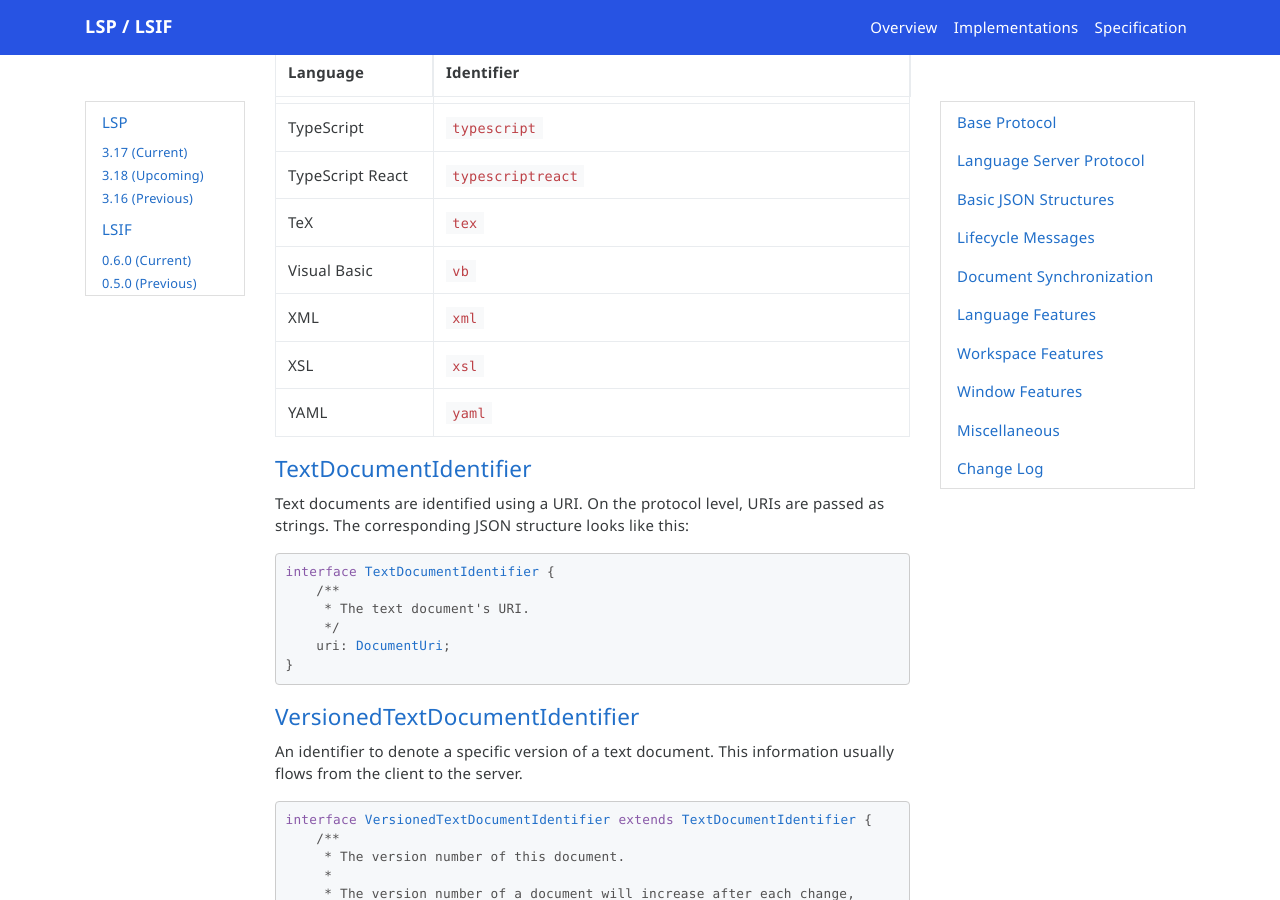
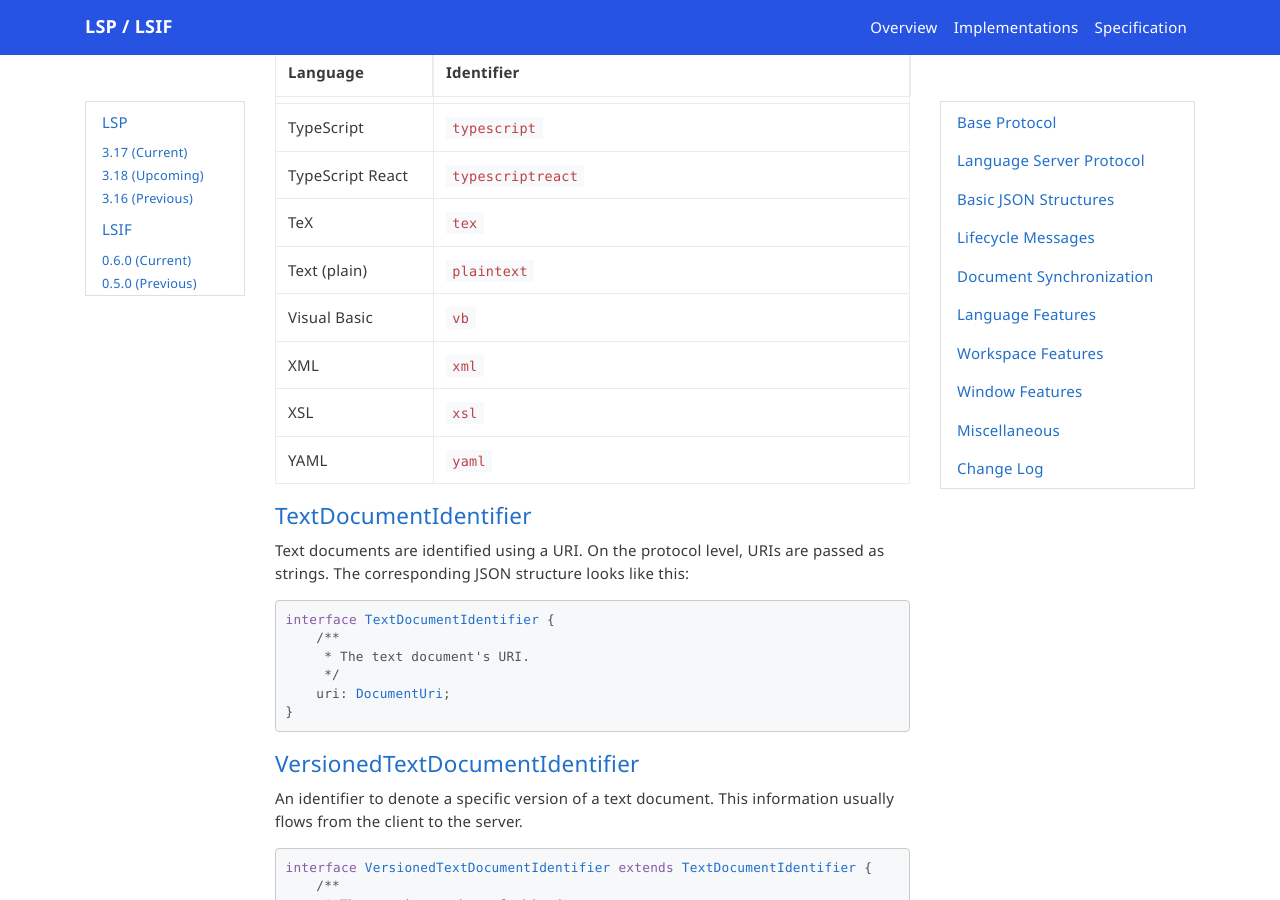
Before and after one commit to microsoft/language-server-protocol, a Jekyll site: the page built from _specifications/lsp/3.18/specification.md, in a window 1280 px wide and 900 px high, scrolled down 17558 px. Built offline with Jekyll 4.4.1, drawn with Linux system fonts in a browser that asks for light colours; nearby versions of some CDN libraries; emoji names are drawn with the system emoji font; comment, search, counter and statistics services are not loaded.

Commit message:
Add plaintext language id. (#1577)

```diff
--- a/_specifications/lsp/3.18/types/textDocumentItem.md
+++ b/_specifications/lsp/3.18/types/textDocumentItem.md
@@ -82,6 +82,7 @@ Swift | `swift`
 TypeScript | `typescript`
 TypeScript React| `typescriptreact`
 TeX | `tex`
+Text (plain) | `plaintext`
 Visual Basic | `vb`
 XML | `xml`
 XSL | `xsl`
```
